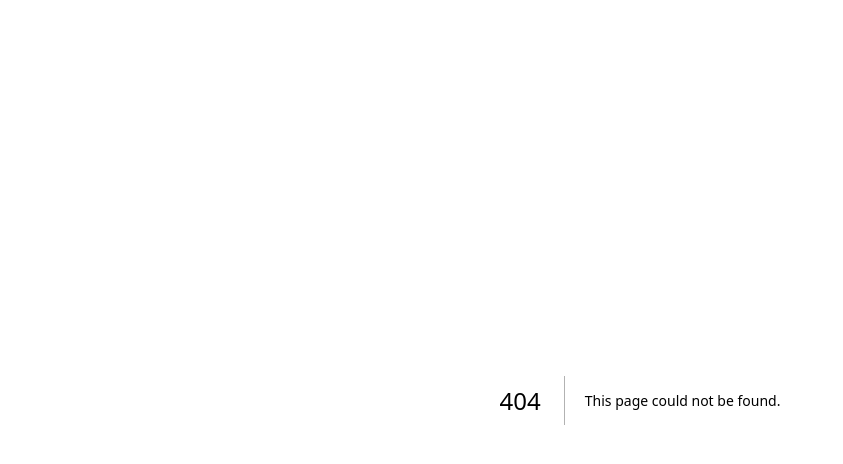
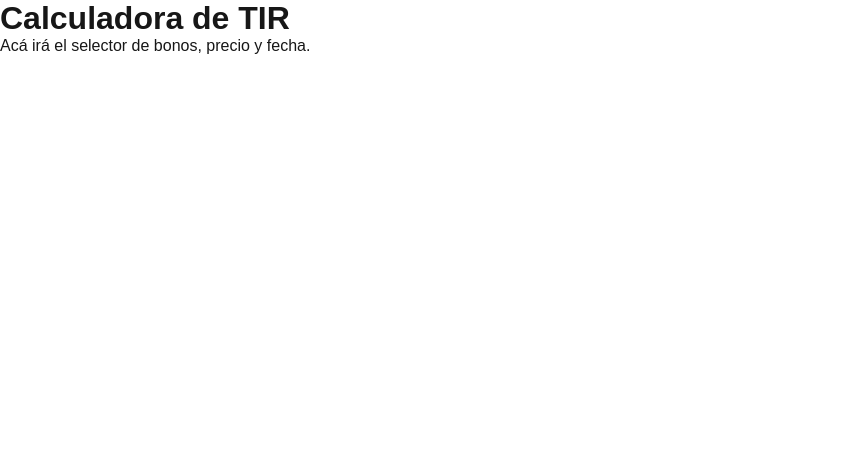
Before and after one commit to GermanS98/api-excel-vercel, a Next.js app: page /bonos in a window 1280 px wide. Before the commit this address had no page. Shown: the top 464 px of the page, without its empty margins (0-843 px from the left). Built offline with nearby package versions, Linux system fonts and the light colour scheme.

Commit message:
Create page.tsx

```diff
--- /dev/null
+++ b/src/app/bonos/page.tsx
@@ -0,0 +1,11 @@
+// app/bonos/page.tsx
+'use client'
+
+export default function Page() {
+  return (
+    <main className="p-6">
+      <h1 className="text-2xl font-bold mb-4">Calculadora de TIR</h1>
+      <p>Acá irá el selector de bonos, precio y fecha.</p>
+    </main>
+  )
+}
```
